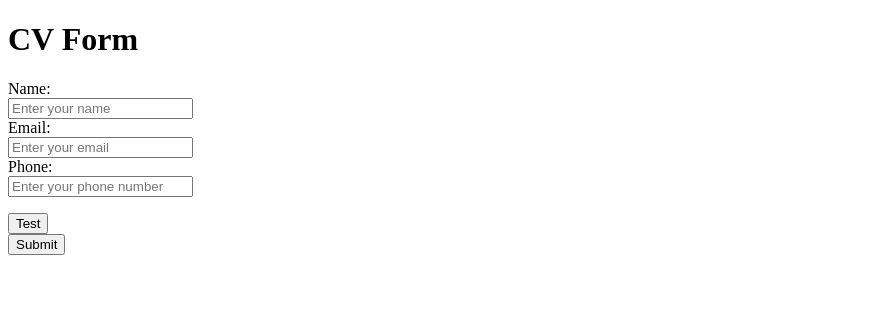
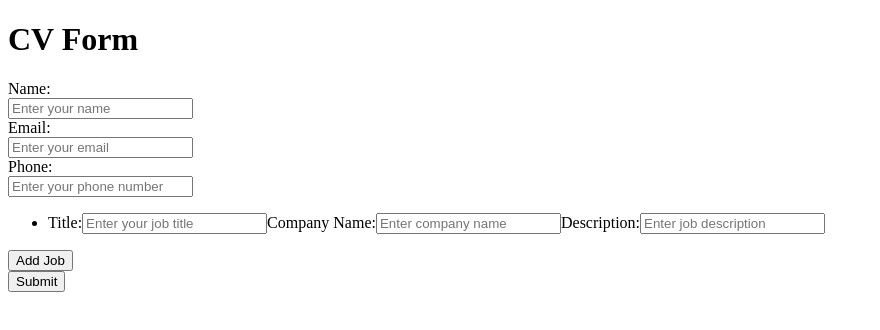
Before and after one commit to MisterShika/TOP_cv_application, a React (Vite) app: page / in a window 1280 px wide. Shown: the top 330 px of the page, without its empty margins (0-880 px from the left). Built offline with nearby package versions, Linux system fonts and the light colour scheme.

Commit message:
Multiple job handling fixed.

```diff
--- a/eslint.config.js
+++ b/eslint.config.js
@@ -29,6 +29,7 @@ export default [
       ...react.configs['jsx-runtime'].rules,
       ...reactHooks.configs.recommended.rules,
       'react/jsx-no-target-blank': 'off',
+      "react/prop-types": "off",
       'react-refresh/only-export-components': [
         'warn',
         { allowConstantExport: true },
--- a/src/CVForm.jsx
+++ b/src/CVForm.jsx
@@ -8,7 +8,14 @@ function CVForm () {
         name: "",
         email: "",
         phone: "",
-        jobs: []
+        jobs: [
+            {
+                id: crypto.randomUUID(),
+                title: "",
+                company: "",
+                description: "",
+            }
+        ]
     });
 
     const testClick = (event) => {
--- a/src/PrevJobs.jsx
+++ b/src/PrevJobs.jsx
@@ -1,11 +1,10 @@
-import { useState } from "react";
-
 function PrevJobs ({formData, setFormData}) {
 
     const addJob = () => {
         const newJob = {
             id: crypto.randomUUID(),
             title: "",
+            company: "",
             description: ""
         };
         setFormData((prevData) => ({
@@ -20,7 +19,9 @@ function PrevJobs ({formData, setFormData}) {
             ...prevData,
             jobs: prevData.jobs.map((job) =>
                 job.id === jobId
-                    ? { ...job, [name]: value }
+                    ? { ...job,
+                        [name]: value
+                    }
                     : job
             ),
         }));
@@ -31,19 +32,37 @@ function PrevJobs ({formData, setFormData}) {
             <ul>
                 {formData.jobs.map((job) =>
                     <li key={job.id}>
-                        <label htmlFor={job.id}>Title:</label>
+                        <label htmlFor={`job-title-${job.id}`}>Title:</label>
                         <input
                             type="text"
-                            id={job.id} // Use curly braces, not quotes, to inject the ID
-                            name="title" // Match the field name in your job object
+                            id={`job-title-${job.id}`}
+                            name="title"
                             placeholder="Enter your job title"
                             value={job.title}
-                            onChange={(e) => handleChange(e, job.id)} // Pass job.id to identify which job to update
+                            onChange={(e) => handleChange(e, job.id)}
+                        />
+                        <label htmlFor={`company-name-${job.id}`}>Company Name:</label>
+                        <input
+                            type="text"
+                            id={`company-name-${job.id}`}
+                            name="company"
+                            placeholder="Enter company name"
+                            value={job.company}
+                            onChange={(e) => handleChange(e, job.id)}
+                        />
+                        <label htmlFor={`job-description-${job.id}`}>Description:</label>
+                        <input
+                            type="text"
+                            id={`job-description-${job.id}`}
+                            name="description"
+                            placeholder="Enter job description"
+                            value={job.description}
+                            onChange={(e) => handleChange(e, job.id)}
                         />
                     </li>
                 )}
             </ul>
-            <button onClick={addJob}>Test</button>
+            <button onClick={addJob}>Add Job</button>
         </div>
     );
 };
```
